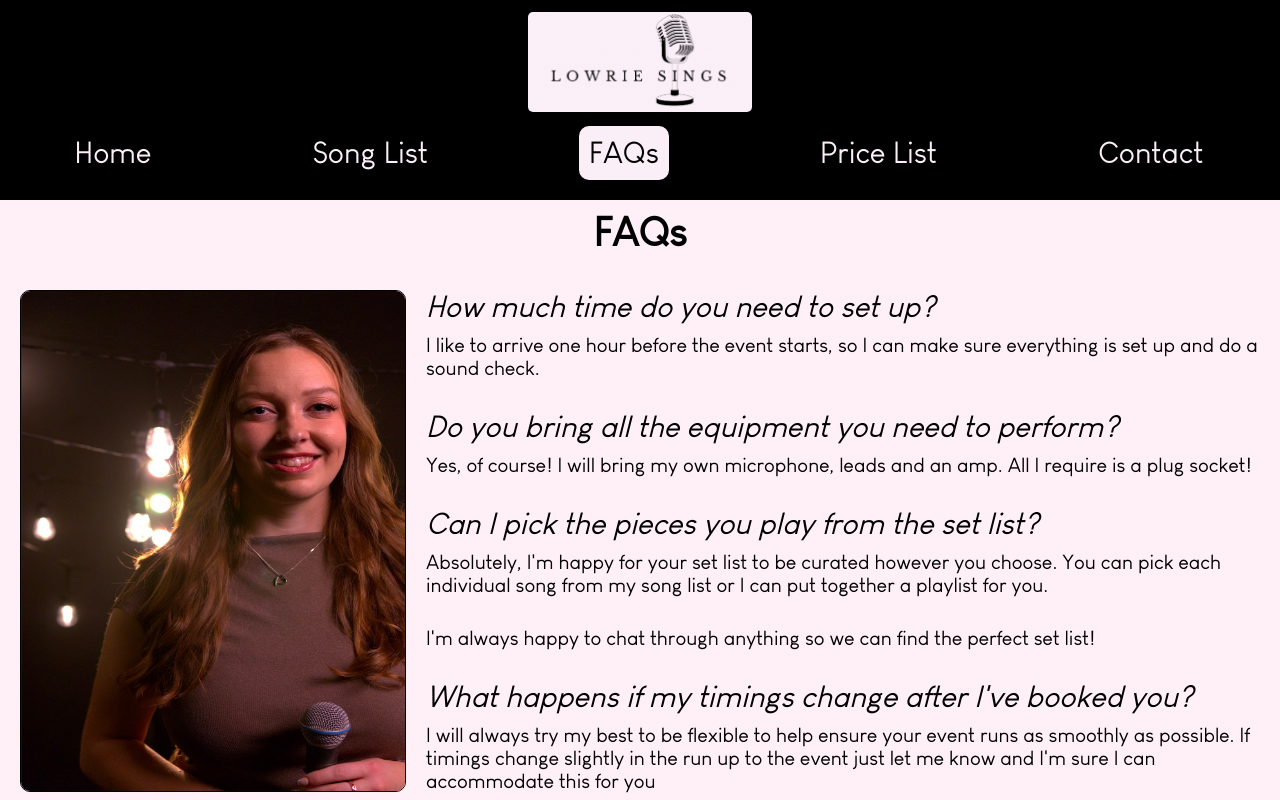
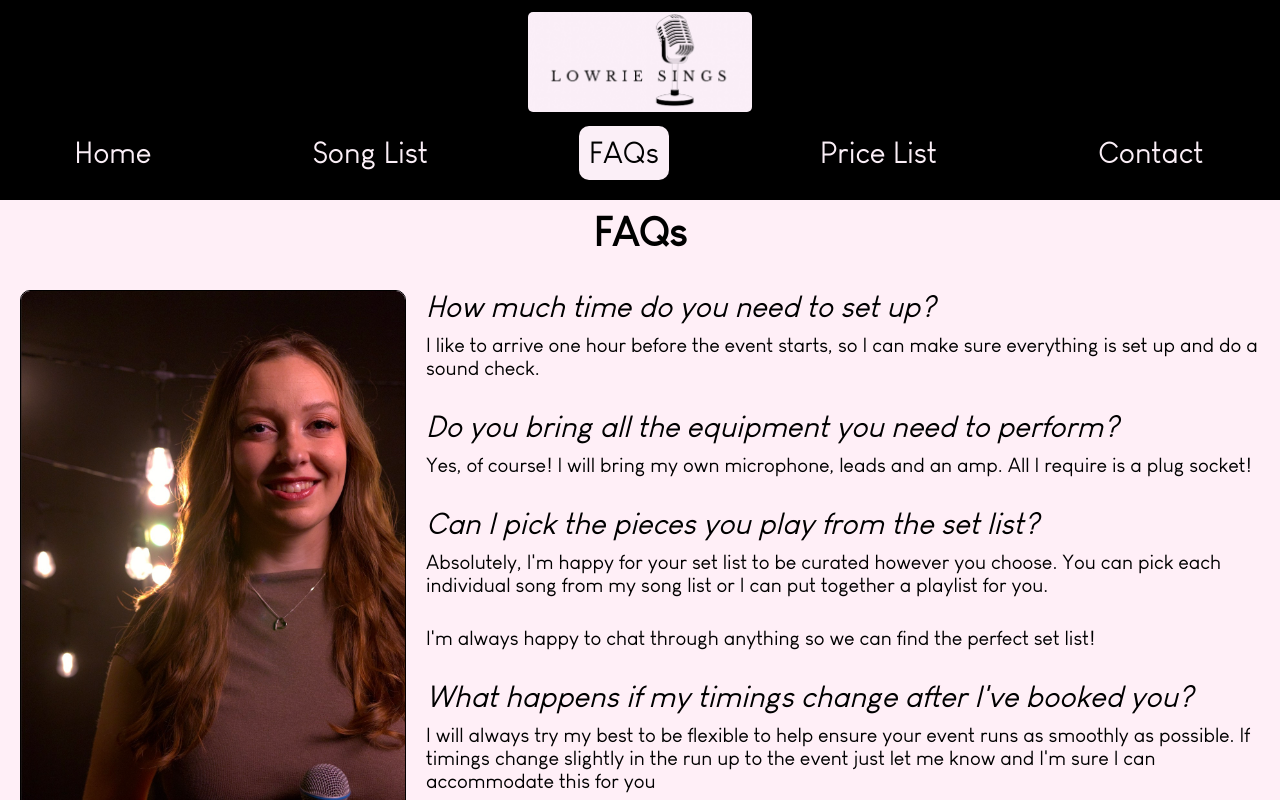
Before and after one commit to jleigh-100/lowriesings, a React app: page / in a window 1280 px wide. Both pictures are taken after a click on the element "FAQs". Shown: the top 800 px of the page. Built offline with nearby package versions, Linux system fonts and the light colour scheme.

Commit message:
styling fixes

```diff
--- a/client/src/components/pages/FAQs.jsx
+++ b/client/src/components/pages/FAQs.jsx
@@ -32,9 +32,10 @@ const TextInputContainer = styled.div`
 `;
 
 const StyledImg = styled.img`
-  width: ${({ divWidth }) => divWidth > 768 ? '30vw' : '100%'};
+  ${({ divWidth }) => divWidth > 768 && 'width: 30vw;'}
+  ${({ divWidth }) => divWidth > 768 && 'max-width: 500px;'}
   height: max-content;
-  max-height: 500px;
+  ${({ divWidth }) => divWidth < 768 && "max-height: 500px;"}
   border-radius: 10px;
   margin-top: 20px;
   margin-bottom: 20px;
@@ -137,7 +138,7 @@ export const FAQs = ({ message, setMessage }) => {
     <Container>
       <h1>FAQs</h1>
       <ContentContainer width={width}>
-        <ImageContainer>
+        <ImageContainer width={width}>
           <StyledImg
             src="images/lowrie_smiling.jpg"
             alt="Photo of Lowrie smiling holding a microphone"
```
Also changed, not shown: public/bundle.js.
